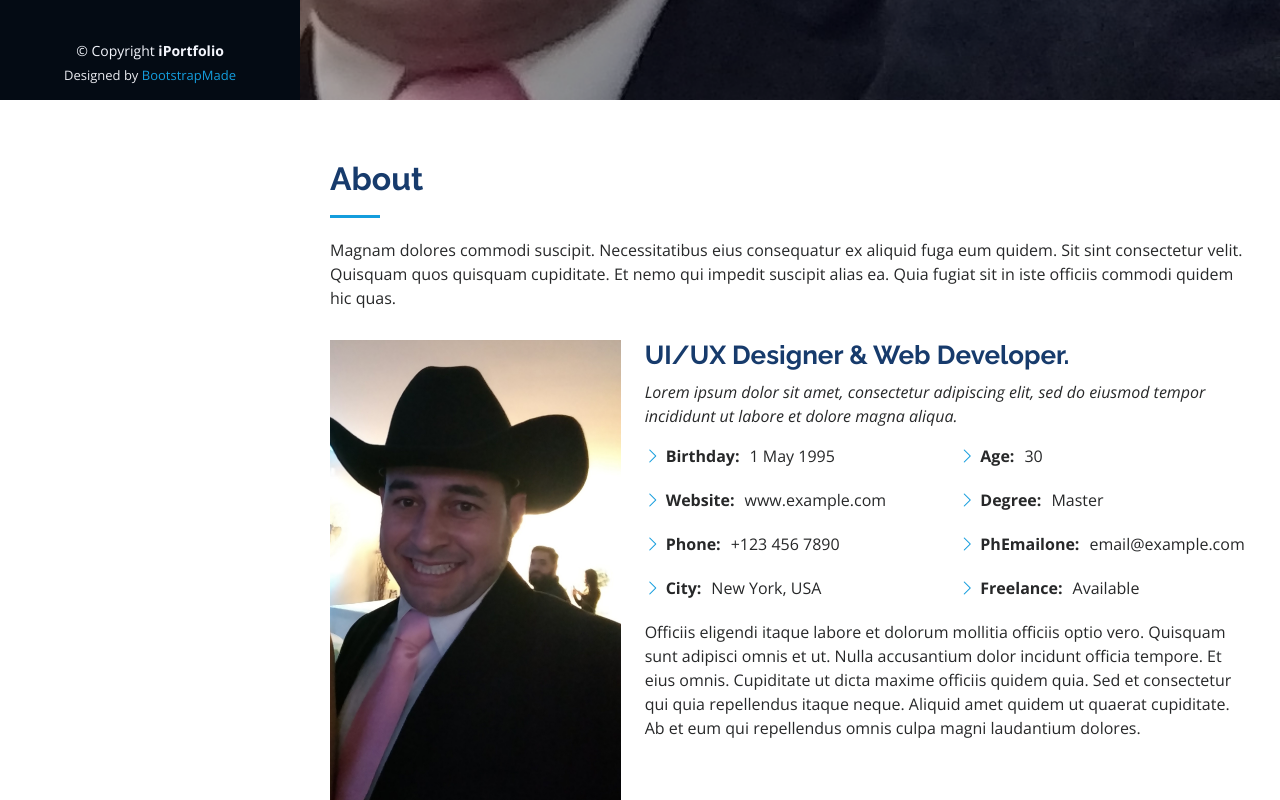
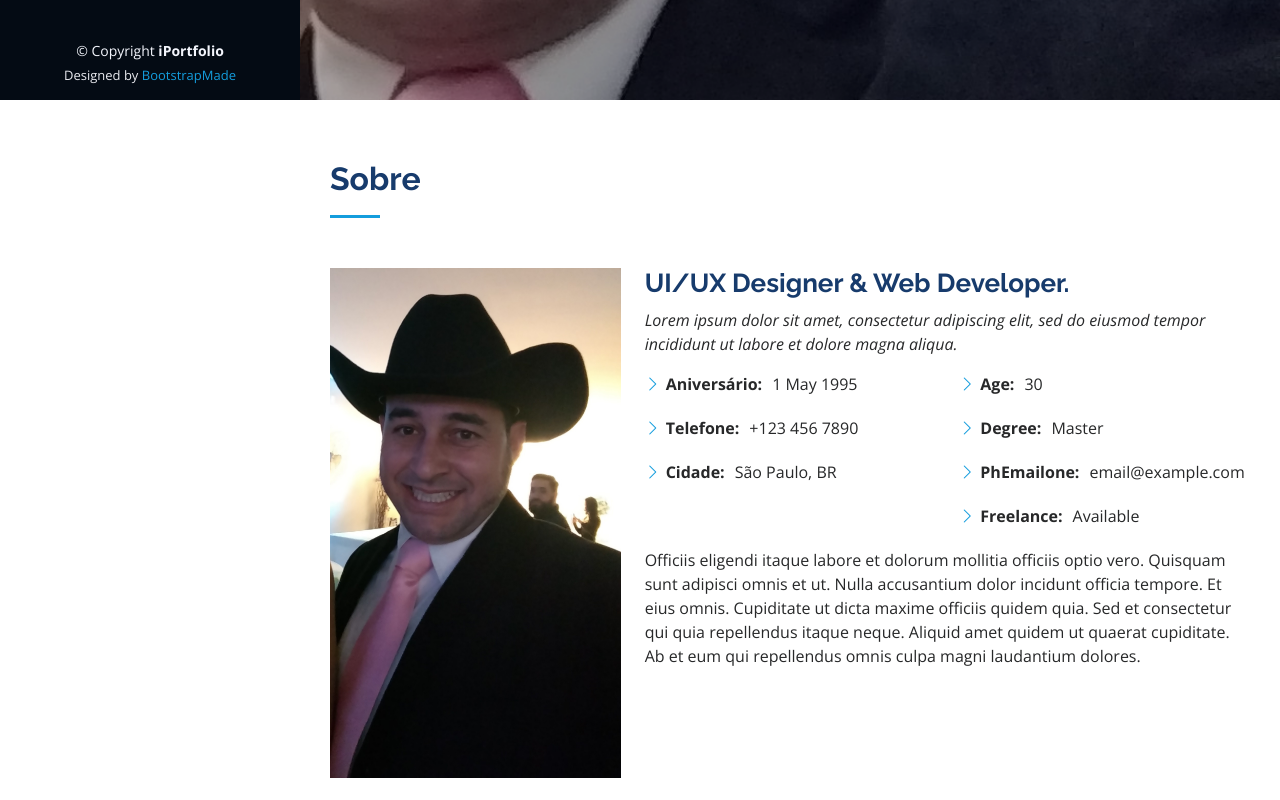
Before and after one commit to OsmarDevFull/portfolio, a plain HTML site: page index.html in a window 1280 px wide. Shown: the part 700-1500 px from the top of the page. Drawn offline with nearby package versions, Linux system fonts and the light colour scheme.

Commit message:
Atualização da sessão sobre

```diff
--- a/index.html
+++ b/index.html
@@ -84,8 +84,8 @@
       <div class="container">
 
         <div class="section-title">
-          <h2>About</h2>
-          <p>Magnam dolores commodi suscipit. Necessitatibus eius consequatur ex aliquid fuga eum quidem. Sit sint consectetur velit. Quisquam quos quisquam cupiditate. Et nemo qui impedit suscipit alias ea. Quia fugiat sit in iste officiis commodi quidem hic quas.</p>
+          <h2>Sobre</h2>
+
         </div>
 
         <div class="row">
@@ -101,10 +101,9 @@
             <div class="row">
               <div class="col-lg-6">
                 <ul>
-                  <li><i class="bi bi-chevron-right"></i> <strong>Birthday:</strong> <span>1 May 1995</span></li>
-                  <li><i class="bi bi-chevron-right"></i> <strong>Website:</strong> <span>www.example.com</span></li>
-                  <li><i class="bi bi-chevron-right"></i> <strong>Phone:</strong> <span>+123 456 7890</span></li>
-                  <li><i class="bi bi-chevron-right"></i> <strong>City:</strong> <span>New York, USA</span></li>
+                  <li><i class="bi bi-chevron-right"></i> <strong>Aniversário:</strong> <span>1 May 1995</span></li>
+                  <li><i class="bi bi-chevron-right"></i> <strong>Telefone:</strong> <span>+123 456 7890</span></li>
+                  <li><i class="bi bi-chevron-right"></i> <strong>Cidade:</strong> <span>São Paulo, BR</span></li>
                 </ul>
               </div>
               <div class="col-lg-6">
```
